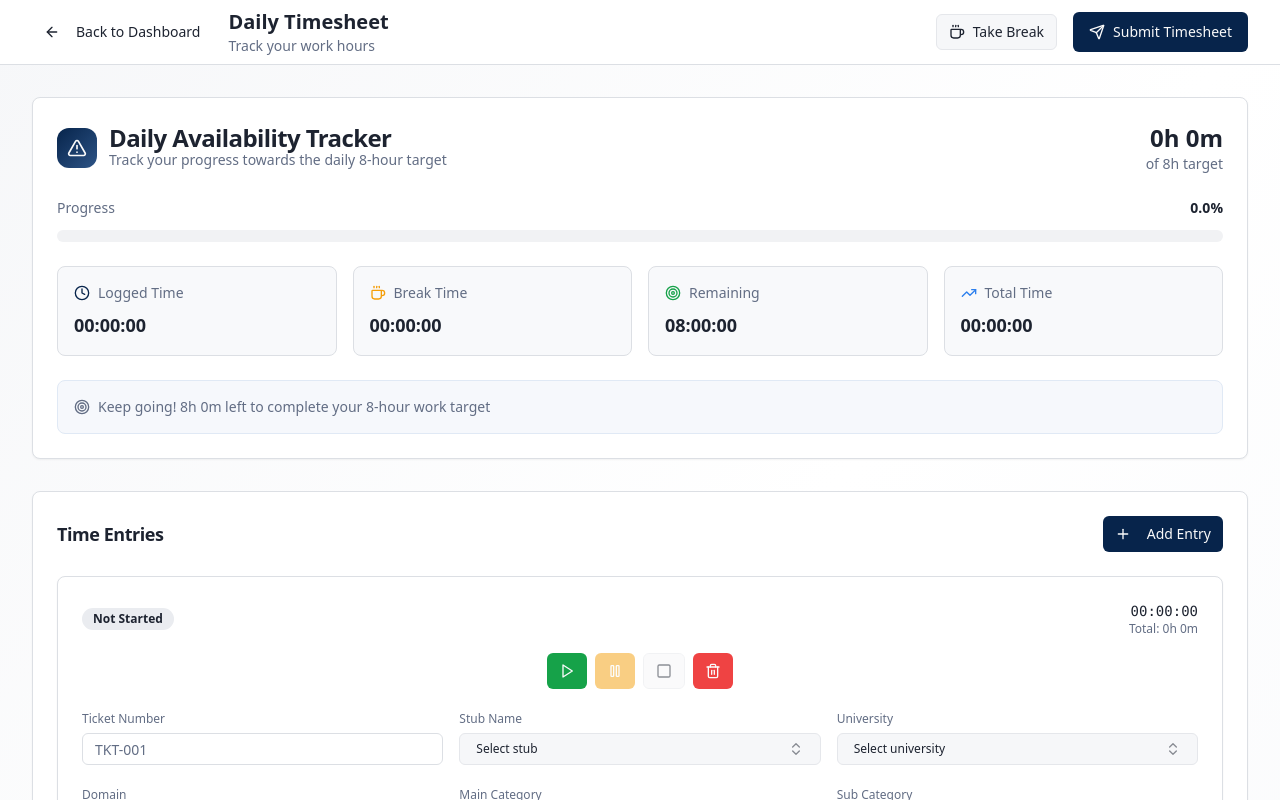
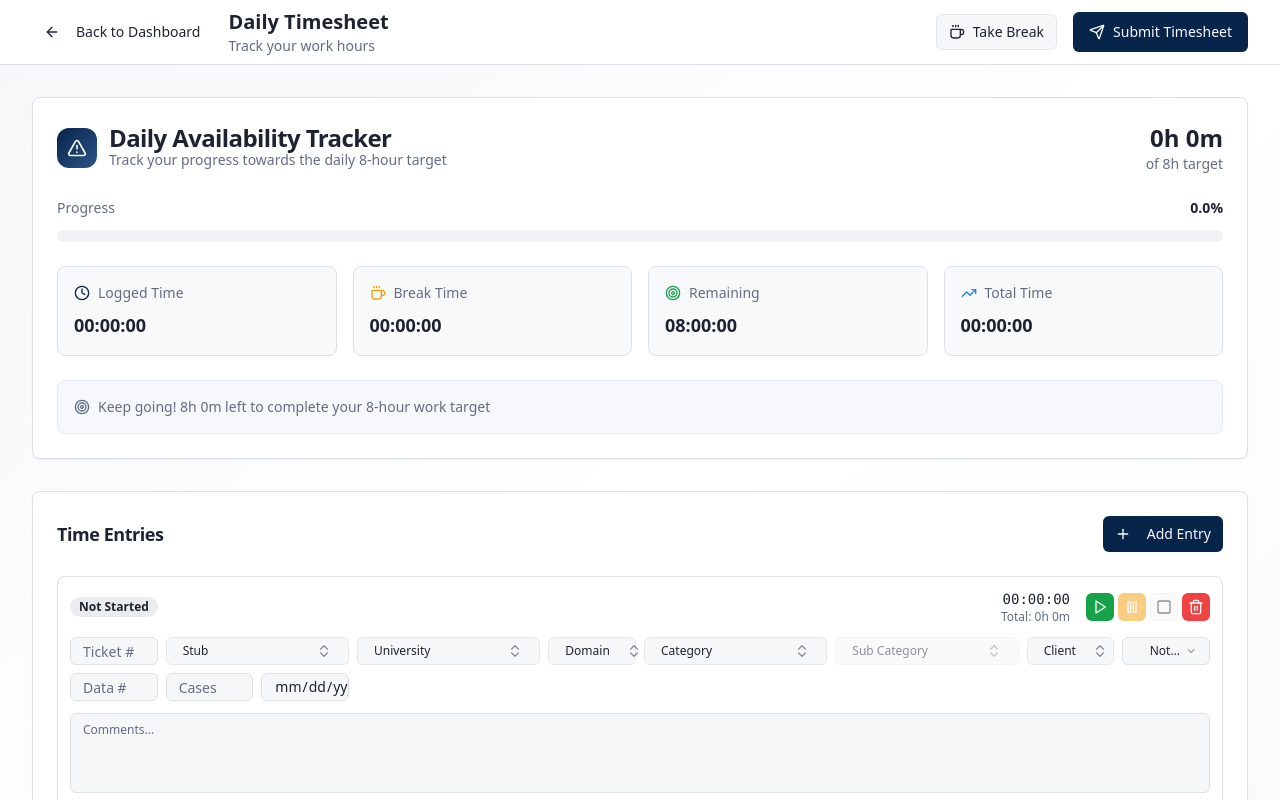
Before and after one commit to dipeshdodani/timekeeper-guild, a React (Vite) app: page /timesheet in a window 1280 px wide. Shown: the top 800 px of the page. Built offline with nearby package versions, Linux system fonts and the light colour scheme; sample sign-in values are in the browser's storage.

Commit message:
Refactor dashboard and timesheet layout
Implement team-based filtering for employees and reports.
Adjust timesheet card size and layout for better space utilization.
Rename "Ticket Count" to "Data Count" and reduce its spacing.

```diff
--- a/src/components/TimerRow.tsx
+++ b/src/components/TimerRow.tsx
@@ -172,13 +172,13 @@ const TimerRow: React.FC<TimerRowProps> = ({
   };
 
   return (
-    <Card className="mb-4 shadow-soft border-border">
-      <CardContent className="p-6">
-        <div className="space-y-4">
-          {/* Task Info Section */}
-          <div className="flex items-center justify-between mb-3">
-            <div className="flex items-center gap-3">
-              <Badge variant={getStatusBadgeVariant(row.status)} className="text-xs">
+    <Card className="mb-2 shadow-sm border-border">
+      <CardContent className="p-3">
+        <div className="space-y-3">
+          {/* Compact Task Info Header */}
+          <div className="flex items-center justify-between">
+            <div className="flex items-center gap-2">
+              <Badge variant={getStatusBadgeVariant(row.status)} className="text-xs py-0 px-2 h-5">
                 {row.status}
               </Badge>
               {taskAHT > 0 && (
@@ -188,6 +188,7 @@ const TimerRow: React.FC<TimerRowProps> = ({
                 </div>
               )}
             </div>
+            <div className="flex items-center gap-4">
               <div className="text-right">
                 <div className="text-sm font-mono text-foreground">
                   {formatTime(currentTime)}
@@ -196,115 +197,107 @@ const TimerRow: React.FC<TimerRowProps> = ({
                   Total: {getTotalTimeDisplay()}
                 </div>
               </div>
-          </div>
-
-          {/* Timer Controls */}
-          <div className="flex justify-center gap-2 mb-4">
+              {/* Compact Timer Controls */}
+              <div className="flex gap-1">
                 <Button
                   size="sm"
                   onClick={startTimer}
                   disabled={row.isRunning && !row.isPaused}
-              className="bg-success hover:bg-success/90"
+                  className="bg-success hover:bg-success/90 h-7 w-7 p-0"
                 >
-              <Play className="w-4 h-4" />
+                  <Play className="w-3 h-3" />
                 </Button>
-
                 <Button
                   size="sm"
                   onClick={pauseTimer}
                   disabled={!row.isRunning}
-              className="bg-warning hover:bg-warning/90"
+                  className="bg-warning hover:bg-warning/90 h-7 w-7 p-0"
                 >
-              <Pause className="w-4 h-4" />
+                  <Pause className="w-3 h-3" />
                 </Button>
-
                 <Button
                   size="sm"
                   onClick={stopTimer}
                   disabled={!row.isRunning && !row.isPaused}
                   variant="outline"
+                  className="h-7 w-7 p-0"
                 >
-              <Square className="w-4 h-4" />
+                  <Square className="w-3 h-3" />
                 </Button>
-
                 <Button
                   size="sm"
                   onClick={() => onDelete(row.id)}
                   variant="destructive"
+                  className="h-7 w-7 p-0"
                 >
-              <Trash2 className="w-4 h-4" />
+                  <Trash2 className="w-3 h-3" />
                 </Button>
               </div>
+            </div>
+          </div>
 
-          {/* Form Fields Grid */}
-          <div className="grid grid-cols-1 md:grid-cols-2 lg:grid-cols-3 gap-4">
+          {/* Compact Form Fields Grid - Excel-like Row */}
+          <div className="grid grid-cols-6 lg:grid-cols-12 gap-2 text-xs">
             {/* Ticket Number */}
-            <div className="space-y-1">
-              <Label htmlFor="ticketNumber" className="text-xs font-medium text-foreground-muted">Ticket Number</Label>
+            <div className="col-span-1">
               <Input
-                id="ticketNumber"
                 value={row.ticketNumber}
                 onChange={(e) => onUpdate(row.id, { ticketNumber: e.target.value })}
-                placeholder="TKT-001"
-                className="bg-surface border-border h-8 text-xs"
+                placeholder="Ticket #"
+                className="h-7 text-xs border-border"
               />
             </div>
 
             {/* Stub Name */}
-            <div className="space-y-1">
-              <Label htmlFor="stubName" className="text-xs font-medium text-foreground-muted">Stub Name</Label>
+            <div className="col-span-1 lg:col-span-2">
               <SearchableSelect
                 value={row.stubName || ""}
                 onValueChange={(value) => onUpdate(row.id, { stubName: value })}
                 options={dropdownData.stubs}
-                placeholder="Select stub"
+                placeholder="Stub"
                 searchPlaceholder="Search stubs..."
-                className="h-8 text-xs"
+                className="h-7 text-xs"
               />
             </div>
 
             {/* University */}
-            <div className="space-y-1">
-              <Label htmlFor="university" className="text-xs font-medium text-foreground-muted">University</Label>
+            <div className="col-span-1 lg:col-span-2">
               <SearchableSelect
                 value={row.university || ""}
                 onValueChange={(value) => onUpdate(row.id, { university: value })}
                 options={dropdownData.universities}
-                placeholder="Select university"
+                placeholder="University"
                 searchPlaceholder="Search universities..."
-                className="h-8 text-xs"
+                className="h-7 text-xs"
               />
             </div>
 
             {/* Domain */}
-            <div className="space-y-1">
-              <Label htmlFor="domain" className="text-xs font-medium text-foreground-muted">Domain</Label>
+            <div className="col-span-1">
               <SearchableSelect
                 value={row.domain || ""}
                 onValueChange={(value) => onUpdate(row.id, { domain: value })}
                 options={dropdownData.domains}
-                placeholder="Select domain"
+                placeholder="Domain"
                 searchPlaceholder="Search domains..."
-                className="h-8 text-xs"
+                className="h-7 text-xs"
               />
             </div>
 
-            {/* Main Category Selection */}
-            <div className="space-y-1">
-              <Label htmlFor="category" className="text-xs font-medium text-foreground-muted">Main Category</Label>
+            {/* Main Category */}
+            <div className="col-span-1 lg:col-span-2">
               <SearchableSelect
                 value={row.category || ""}
                 onValueChange={(value) => onUpdate(row.id, { category: value, subCategory: "", taskName: "" })}
                 options={getUniqueCategories()}
-                placeholder="Select category"
+                placeholder="Category"
                 searchPlaceholder="Search categories..."
-                className="h-8 text-xs"
+                className="h-7 text-xs"
               />
             </div>
 
-            {/* Sub Category Selection */}
-            <div className="space-y-1">
-              <Label htmlFor="subCategory" className="text-xs font-medium text-foreground-muted">Sub Category</Label>
+            {/* Sub Category */}
+            <div className="col-span-1 lg:col-span-2">
               <SearchableSelect
                 value={row.subCategory || ""}
                 onValueChange={(value) => {
@@ -312,93 +305,83 @@ const TimerRow: React.FC<TimerRowProps> = ({
                   onUpdate(row.id, { subCategory: value, taskName });
                 }}
                 options={getSubCategoriesForCategory(row.category || "")}
-                placeholder="Select sub category"
+                placeholder="Sub Category"
                 searchPlaceholder="Search subcategories..."
                 disabled={!row.category}
-                className="h-8 text-xs"
+                className="h-7 text-xs"
               />
             </div>
 
-            {/* Client Type */}
-            <div className="space-y-1">
-              <Label htmlFor="clientType" className="text-xs font-medium text-foreground-muted">Client Type</Label>
+            {/* Client Type - Compact */}
+            <div className="col-span-1">
               <SearchableSelect
                 value={row.clientType || ""}
                 onValueChange={(value) => onUpdate(row.id, { clientType: value })}
                 options={dropdownData.clientTypes}
-                placeholder="Select client type"
+                placeholder="Client"
                 searchPlaceholder="Search client types..."
-                className="h-8 text-xs"
+                className="h-7 text-xs"
               />
             </div>
 
-            {/* Status */}
-            <div className="space-y-1">
-              <Label htmlFor="status" className="text-xs font-medium text-foreground-muted">Status</Label>
+            {/* Status - Compact */}
+            <div className="col-span-1">
               <Select
                 value={row.status || ""}
                 onValueChange={(value) => onUpdate(row.id, { status: value })}
               >
-                <SelectTrigger className="bg-surface border-border h-8 text-xs">
-                  <SelectValue placeholder="Select status" />
+                <SelectTrigger className="h-7 text-xs border-border">
+                  <SelectValue placeholder="Status" />
                 </SelectTrigger>
-                <SelectContent className="bg-surface border-border z-50">
+                <SelectContent className="z-50">
                   {dropdownData.statuses.map((status) => (
-                    <SelectItem key={status} value={status}>{status}</SelectItem>
+                    <SelectItem key={status} value={status} className="text-xs">{status}</SelectItem>
                   ))}
                 </SelectContent>
               </Select>
             </div>
 
-            {/* Ticket Count */}
-            <div className="space-y-1">
-              <Label htmlFor="ticketCount" className="text-xs font-medium text-foreground-muted">Ticket Count</Label>
+            {/* Data Count - Compact */}
+            <div className="col-span-1">
               <Input
-                id="ticketCount"
                 type="number"
                 value={row.ticketCount || ""}
                 onChange={(e) => onUpdate(row.id, { ticketCount: parseInt(e.target.value) || 0 })}
-                placeholder="0"
-                className="bg-surface border-border h-8 text-xs"
+                placeholder="Data #"
+                className="h-7 text-xs border-border"
               />
             </div>
 
-            {/* Case Count */}
-            <div className="space-y-1">
-              <Label htmlFor="caseCount" className="text-xs font-medium text-foreground-muted">Case Count</Label>
+            {/* Case Count - Compact */}
+            <div className="col-span-1">
               <Input
-                id="caseCount"
                 type="number"
                 value={row.caseCount || ""}
                 onChange={(e) => onUpdate(row.id, { caseCount: parseInt(e.target.value) || 0 })}
-                placeholder="0"
-                className="bg-surface border-border h-8 text-xs"
+                placeholder="Cases"
+                className="h-7 text-xs border-border"
               />
             </div>
 
-            {/* Received Date */}
-            <div className="space-y-1">
-              <Label htmlFor="receivedDate" className="text-xs font-medium text-foreground-muted">Received Date</Label>
+            {/* Received Date - Compact */}
+            <div className="col-span-1">
               <Input
-                id="receivedDate"
                 type="date"
                 value={row.receivedDate}
                 onChange={(e) => onUpdate(row.id, { receivedDate: e.target.value })}
-                className="bg-surface border-border h-8 text-xs"
+                className="h-7 text-xs border-border"
               />
             </div>
           </div>
 
-          {/* Comments */}
-          <div className="space-y-1">
-            <Label htmlFor="comments" className="text-xs font-medium text-foreground-muted">Comments</Label>
+          {/* Comments - Full Width */}
+          <div>
             <Textarea
-              id="comments"
               value={row.comments}
               onChange={(e) => onUpdate(row.id, { comments: e.target.value })}
-              placeholder="Add any additional notes..."
-              className="bg-surface border-border text-xs resize-none"
-              rows={2}
+              placeholder="Comments..."
+              className="text-xs resize-none border-border"
+              rows={1}
             />
           </div>
         </div>
```
Also changed, not shown: src/pages/Reports.tsx (+88 -19 lines). Lines whose indentation alone changed are shown as unchanged.
